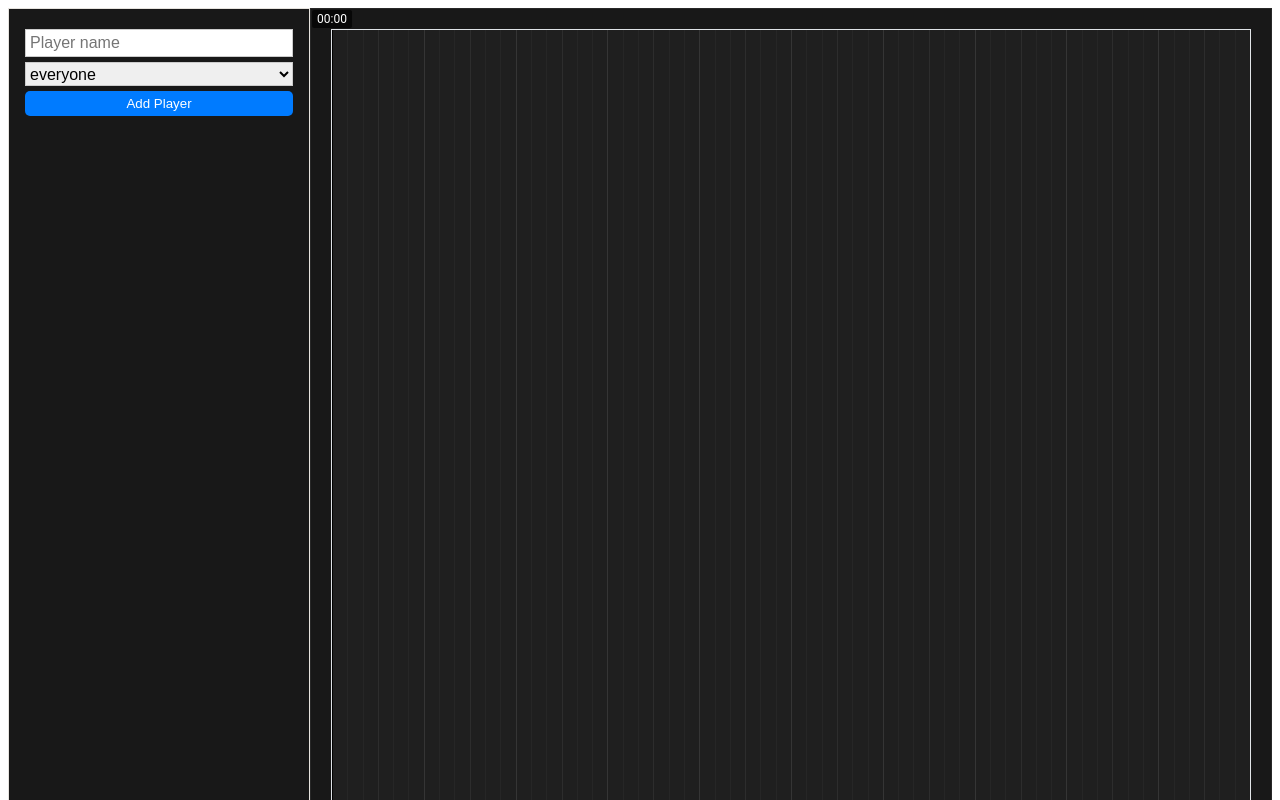
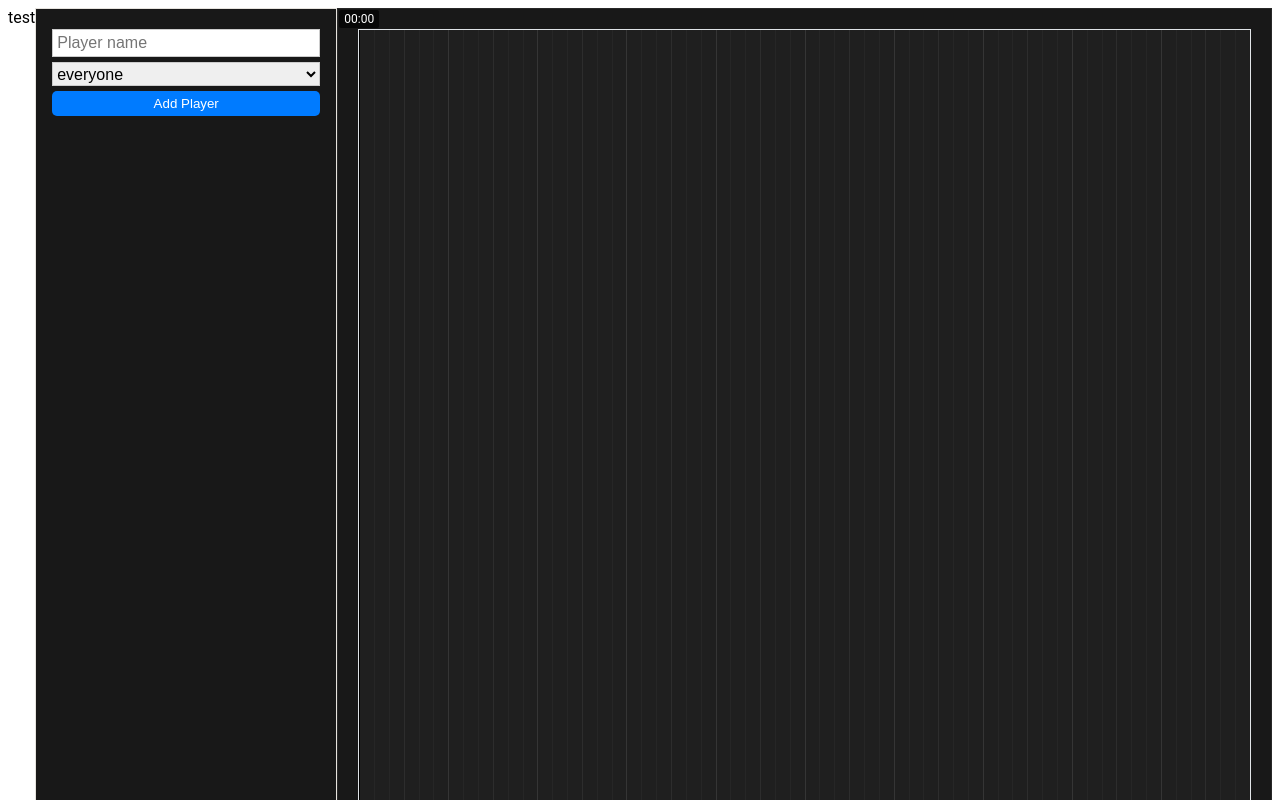
Before and after one commit to Rgornitzka/ViserioApp, a React (Create React App) app: page / in a window 1280 px wide. Shown: the top 800 px of the page. Built offline with nearby package versions, Linux system fonts and the light colour scheme.

Commit message:
small error fix

```diff
--- a/src/App.js
+++ b/src/App.js
@@ -9,6 +9,7 @@ function App() {
 
   return (
     <div className = "container">
+      test
       <SidebarWrapper abilities={abilities} />
       <Timeline />
     </div>
--- a/src/components/Timeline/TimeGridLines.js
+++ b/src/components/Timeline/TimeGridLines.js
@@ -8,7 +8,7 @@ import '../../CSSFiles/TimeGridLines.css';
  */
 function TimeGridLines({ duration }) {
   return (
-    <>
+    <React.Fragment>
       {/* Generate grid lines */}
       {getCastTimes(10, duration).map((castTime, index) => {
         const isMinute = index % 6 === 0;
@@ -31,7 +31,7 @@ function TimeGridLines({ duration }) {
           />
         );
       })}
-    </>
+    </React.Fragment>
   );
 }
 
```
